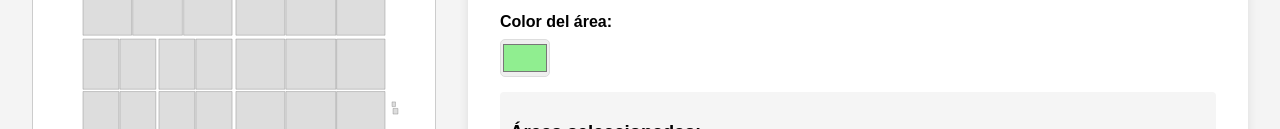
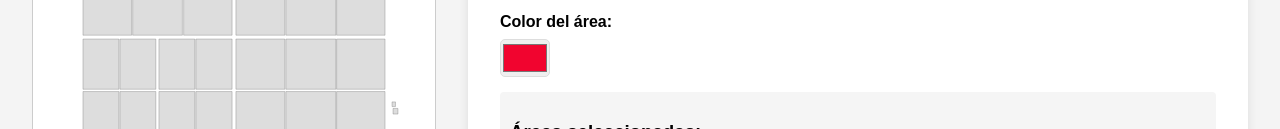
Before and after one commit to jesartdiv/bom, a plain HTML site: page bom_san_uf.html in a window 1280 px wide. Shown: the part 459-588 px from the top of the page. Drawn offline with nearby package versions, Linux system fonts and the light colour scheme; no server answers.

Commit message:
Update bom_san_uf.html

```diff
--- a/bom_san_uf.html
+++ b/bom_san_uf.html
@@ -409,7 +409,7 @@ header {
 
   <div class="form-group">
     <label for="color-picker">Color del área:</label>
-    <input type="color" id="color-picker" value="#90ee90">
+    <input type="color" id="color-picker" value="#f1042f">
   </div>
 
 
```
